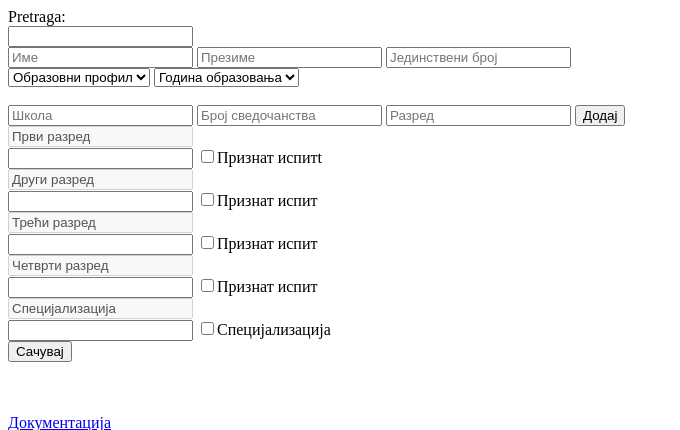
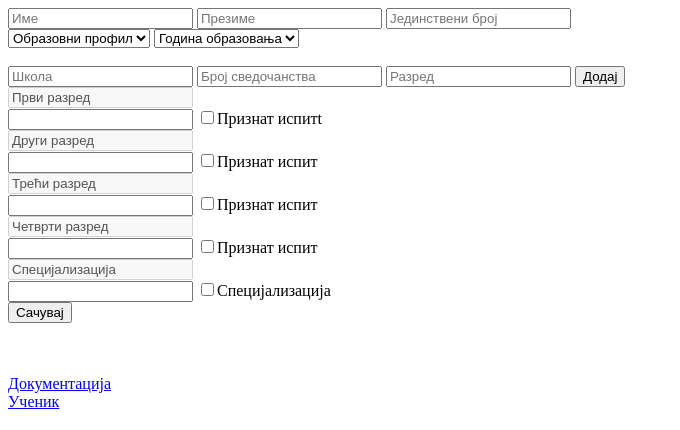
Before and after one commit to PHPRudari/saobracajna_skola, a CodeIgniter app: the page made by application/views/priznati_ispiti.php in a window 1280 px wide. Shown: the top 430 px of the page, without its empty margins (0-680 px from the left). Run offline with CodeIgniter, Linux system fonts and the light colour scheme; data that the repository does not hold is empty; some libraries are stand-ins or nearby versions.

Commit message:
bez pretrage

```diff
--- a/application/views/priznati_ispiti.php
+++ b/application/views/priznati_ispiti.php
@@ -1,18 +1,7 @@
 
 
 <body>
-    <!--dodao-->
-    <div class="form-group row pretraga">
 
-    <label for="search_data" class="col-2 col-form-label"> Pretraga: </label>
-    <div class="col-10">
-        <input class="form-control col-10" name="search_data" id="search_data" type="text" onkeyup="ajaxSearchUcenik();">
-        <div id="suggestions">
-            <div id="autoSuggestionsList"></div>
-        </div>
-    </div>
-
-</div>
 
     <div>
             <form name="ispiti">
```
